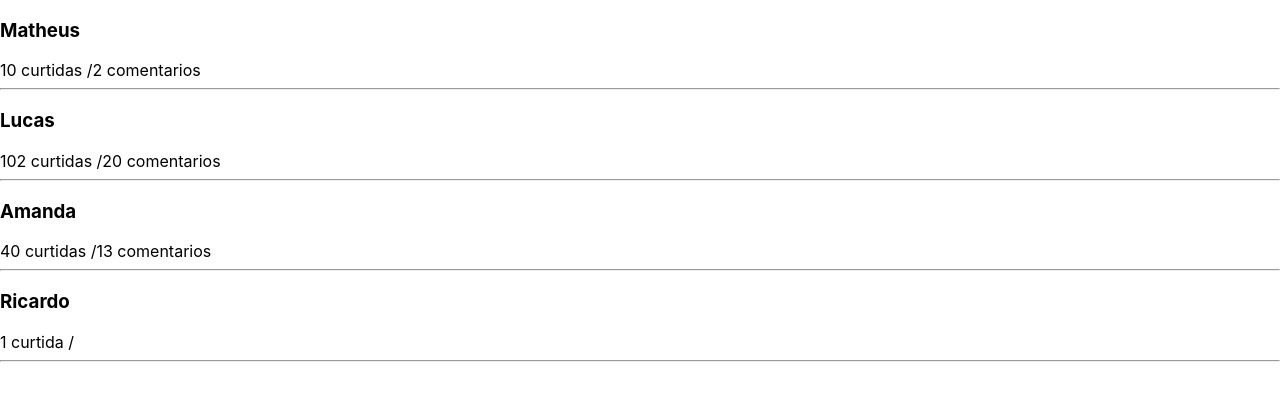
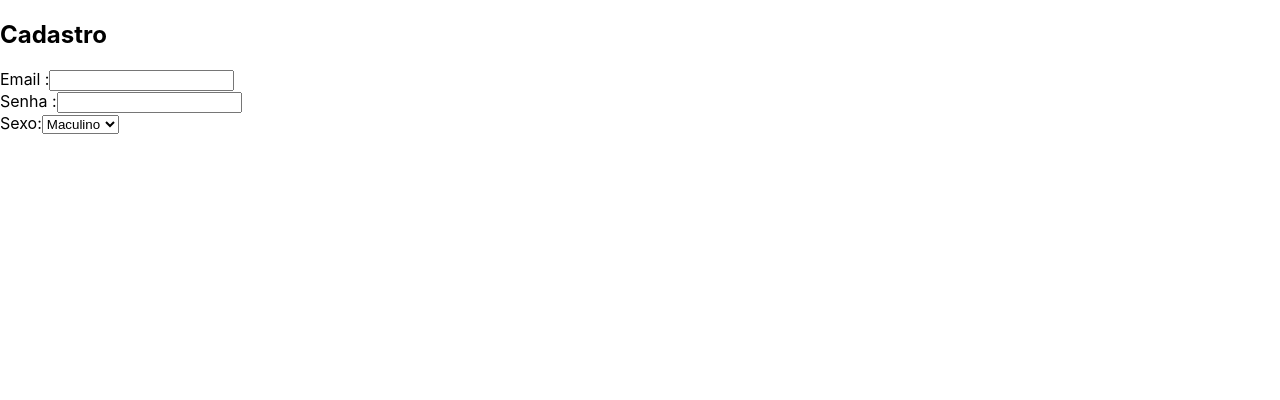
Before and after one commit to JoaoBijos/Curso-React-JS-, a React (Create React App) app: page / in a window 1280 px wide. Shown: the top 400 px of the page. Built offline with nearby package versions, Linux system fonts and the light colour scheme.

Commit message:
Manipulando Formulários

```diff
--- a/src/App.js
+++ b/src/App.js
@@ -1,34 +1,37 @@
 import React, { Component } from "react";
-import Feed from "./components/index";
 
 class App extends Component {
   constructor(props) {
     super(props);
     this.state = {
-      feed: [
-        {id: 1, username: "Matheus", curtidas: 10, comentarios: 2},
-        {id: 2, username: "Lucas", curtidas: 102, comentarios: 20},
-        {id: 3, username: "Amanda", curtidas: 40, comentarios: 13},
-        {id: 3, username: "Ricardo", curtidas: 1, comentarios: 0},
-      ],
+      email: '',
+      senha: '',
+      sexo: ''
     };
+
   }
 
-  // o map percorre todo o vetor item por item
-  // é necessário que seja passado uma key para cada user, no caso usamos o ID
   render() {
     return (
       <div>
-        {this.state.feed.map((item) => {
-          return (
-            <Feed
-              id={item.id}
-              username={item.username}
-              curtidas={item.curtidas}
-              comentarios={item.comentarios}
-            />
-          );
-        })}
+        <h2>Cadastro</h2>
+        Email :
+        <input type='email' name='email' value={this.state.email}
+               onChange={(e) => this.setState({email: e.target.value})}/><br/>
+        Senha :
+        <input type='password' name='senha' value={this.state.senha}
+               onChange={(e) => this.setState({senha: e.target.value})}/><br/>
+        Sexo:
+        <select name='sexo' value={this.state.sexo} onChange={(e) => this.setState({sexo: e.target.value})}>
+          <option value='masculino'>Maculino</option>
+          <option value='feminino'>Feminino</option>
+        </select>
+
+        <div>
+          <h3>{this.state.email}</h3>
+          <h3>{this.state.senha}</h3>
+          <h3>{this.state.sexo}</h3>
+        </div>
       </div>
     );
   }
```
Also changed, not shown: src/componentes/membro/index.js (renamed from src/componentes/index.js), src/components/feed/index.js (renamed from src/components/index.js), 1 other file (tests, documents, lock files or other folders).
